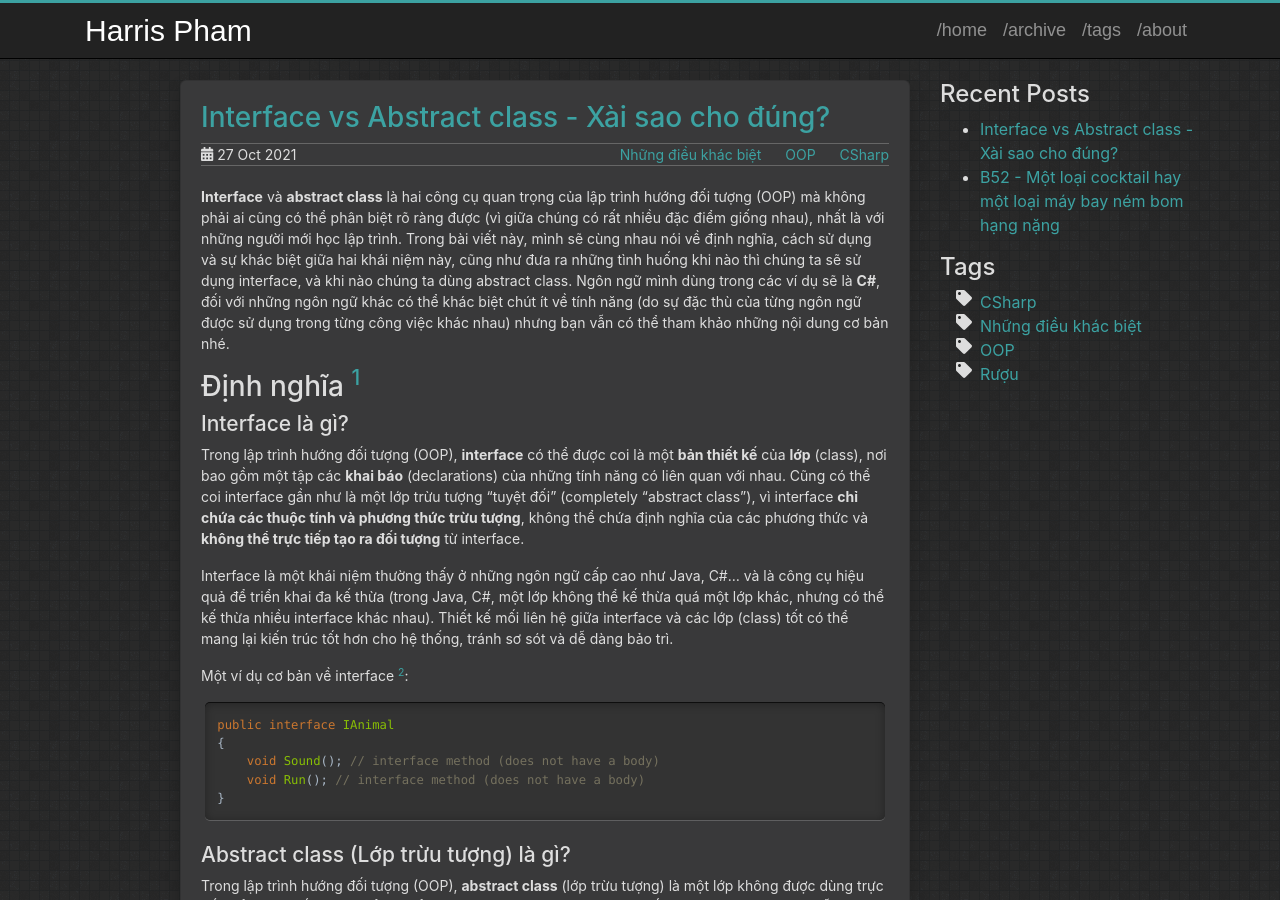
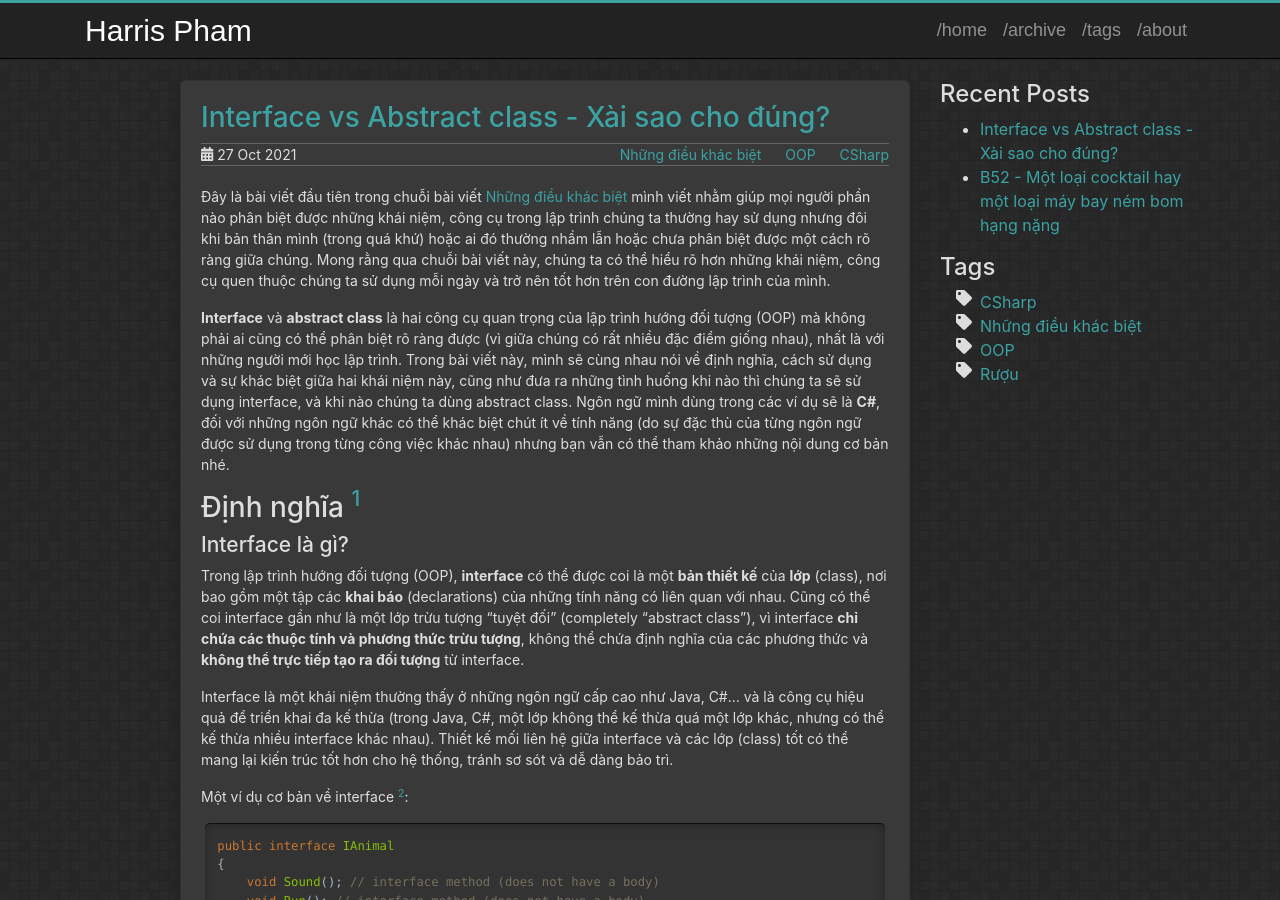
Before and after one commit to phnaphnt/phnaphnt.github.io, a Jekyll site: the page built from _posts/2021-10-27-Interface-vs-Abstract-class-Xài-sao-cho-đúng.md, in a window 1280 px wide and 900 px high. Built offline with Jekyll 4.4.1, drawn with Linux system fonts in a browser that asks for light colours.

Commit message:
Update post  Interface vs Abstract class - Xài sao cho đúng? - Update giới thiệu series Những điều khác biệt

```diff
--- a/_posts/2021-10-27-Interface-vs-Abstract-class-Xài-sao-cho-đúng.md
+++ b/_posts/2021-10-27-Interface-vs-Abstract-class-Xài-sao-cho-đúng.md
@@ -8,6 +8,8 @@ tags:
  - OOP
  - CSharp
 ---
+Đây là bài viết đầu tiên trong chuỗi bài viết [Những điều khác biệt](/tag/Những%20điều%20khác%20biệt/) mình viết nhằm giúp mọi người phần nào phân biệt được những khái niệm, công cụ trong lập trình chúng ta thường hay sử dụng nhưng đôi khi bản thân mình (trong quá khứ) hoặc ai đó thường nhầm lẫn hoặc chưa phân biệt được một cách rõ ràng giữa chúng. Mong rằng qua chuỗi bài viết này, chúng ta có thể hiểu rõ hơn những khái niệm, công cụ quen thuộc chúng ta sử dụng mỗi ngày và trở nên tốt hơn trên con đường lập trình của mình.
+
 **Interface** và **abstract class** là hai công cụ quan trọng của lập trình hướng đối tượng (OOP) mà không phải ai cũng có thể phân biệt rõ ràng được (vì giữa chúng có rất nhiều đặc điểm giống nhau), nhất là với những người mới học lập trình. Trong bài viết này, mình sẽ cùng nhau nói về định nghĩa, cách sử dụng và sự khác biệt giữa hai khái niệm này, cũng như đưa ra những tình huống khi nào thì chúng ta sẽ sử dụng interface, và khi nào chúng ta dùng abstract class. Ngôn ngữ mình dùng trong các ví dụ sẽ là **C#**, đối với những ngôn ngữ khác có thể khác biệt chút ít về tính năng (do sự đặc thù của từng ngôn ngữ được sử dụng trong từng công việc khác nhau) nhưng bạn vẫn có thể tham khảo những nội dung cơ bản nhé.
 
 # Định nghĩa [^1]
```
